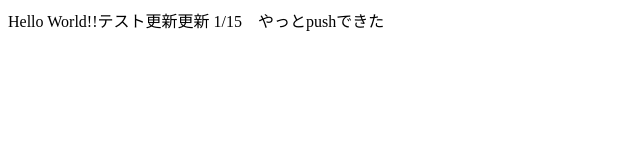
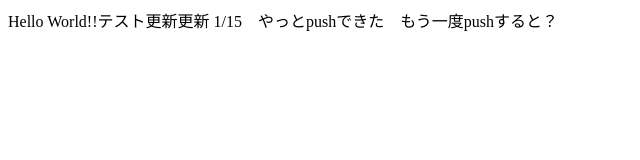
Before and after one commit to kumi-t/study, a plain HTML site: page index.html in a window 1280 px wide. Shown: the whole page, without its empty margins (0-640 px from the left). Drawn offline with Linux system fonts and the light colour scheme.

Commit message:
もう一度更新してみる1/15

```diff
--- a/index.html
+++ b/index.html
@@ -6,6 +6,6 @@
 
 <body>
     Hello World!!テスト更新更新
-    1/15　やっとpushできた
+    1/15　やっとpushできた　もう一度pushすると？
 </body>
 </html>
```
